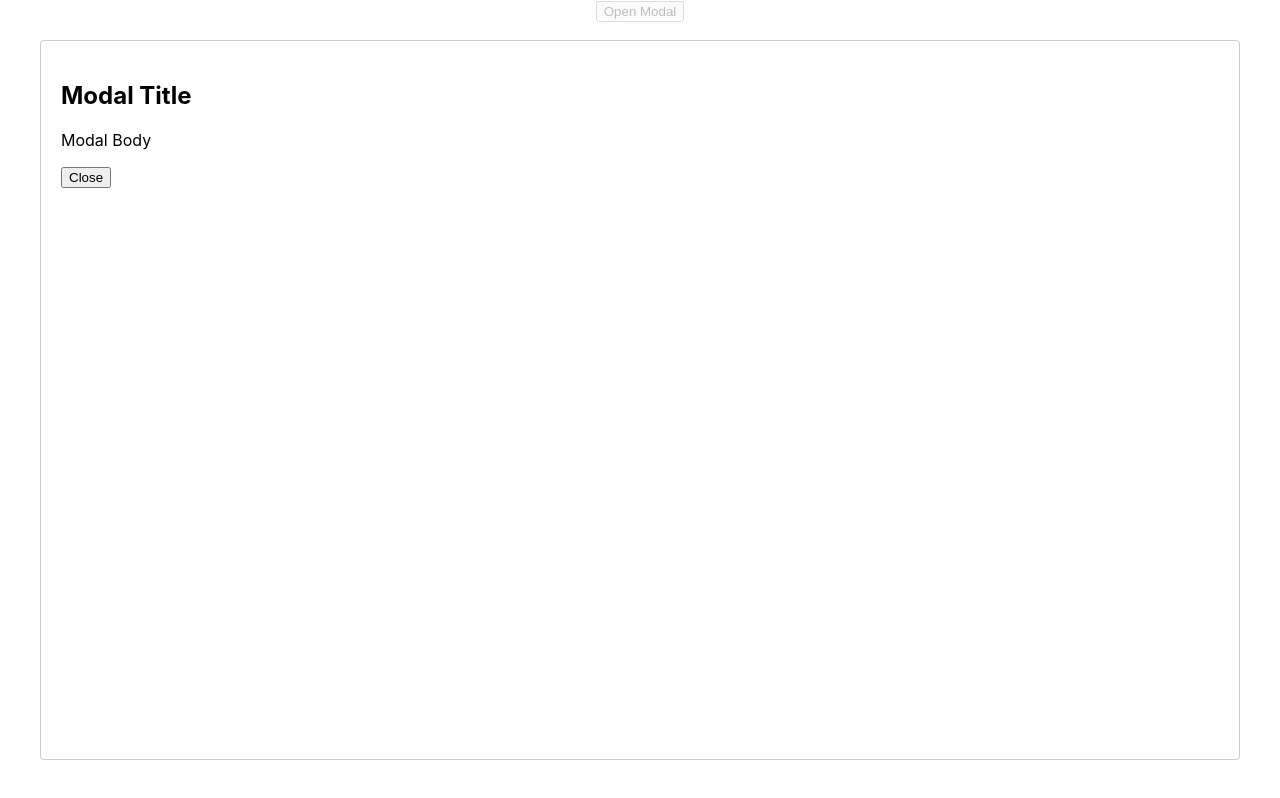
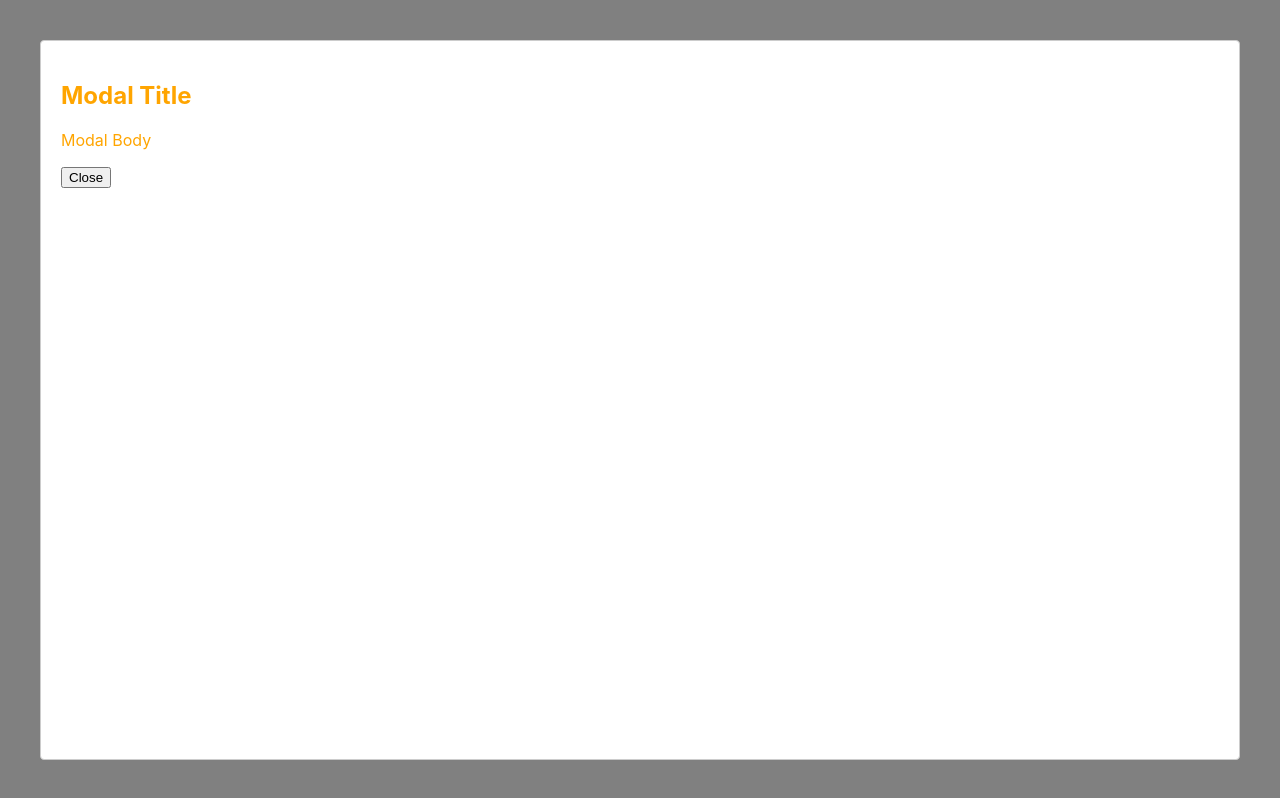
Before and after one commit to mghondo/React_Modals, a React (Create React App) app: page / in a window 1280 px wide. Both pictures are taken after a click on the button "Open Modal". Built offline with nearby package versions, Linux system fonts and the light colour scheme.

Commit message:
styles added, divided into overlay and content.

```diff
--- a/src/App.js
+++ b/src/App.js
@@ -4,13 +4,25 @@ import React, { useState } from "react";
 import ReactDOM from "react-dom";
 import Modal from "react-modal";
 
+Modal.setAppElement("#root");
 function App() {
   // const [modalIsOpen, setModalIsOpen] = useState(false);
   const [modalIsOpen, setModalIsOpen] = useState(false);
   return (
     <div className="App">
       <button onClick={() => setModalIsOpen(true)}>Open Modal</button>
-      <Modal isOpen={modalIsOpen} onRequestClose={() => setModalIsOpen(false)}>
+      <Modal
+        isOpen={modalIsOpen}
+        onRequestClose={() => setModalIsOpen(false)}
+        style={{
+          overlay: {
+            backgroundColor: "grey",
+          },
+          content: {
+            color: "orange",
+          },
+        }}
+      >
         <h2>Modal Title</h2>
         <p>Modal Body</p>
         <button onClick={() => setModalIsOpen(false)}>Close</button>
```
